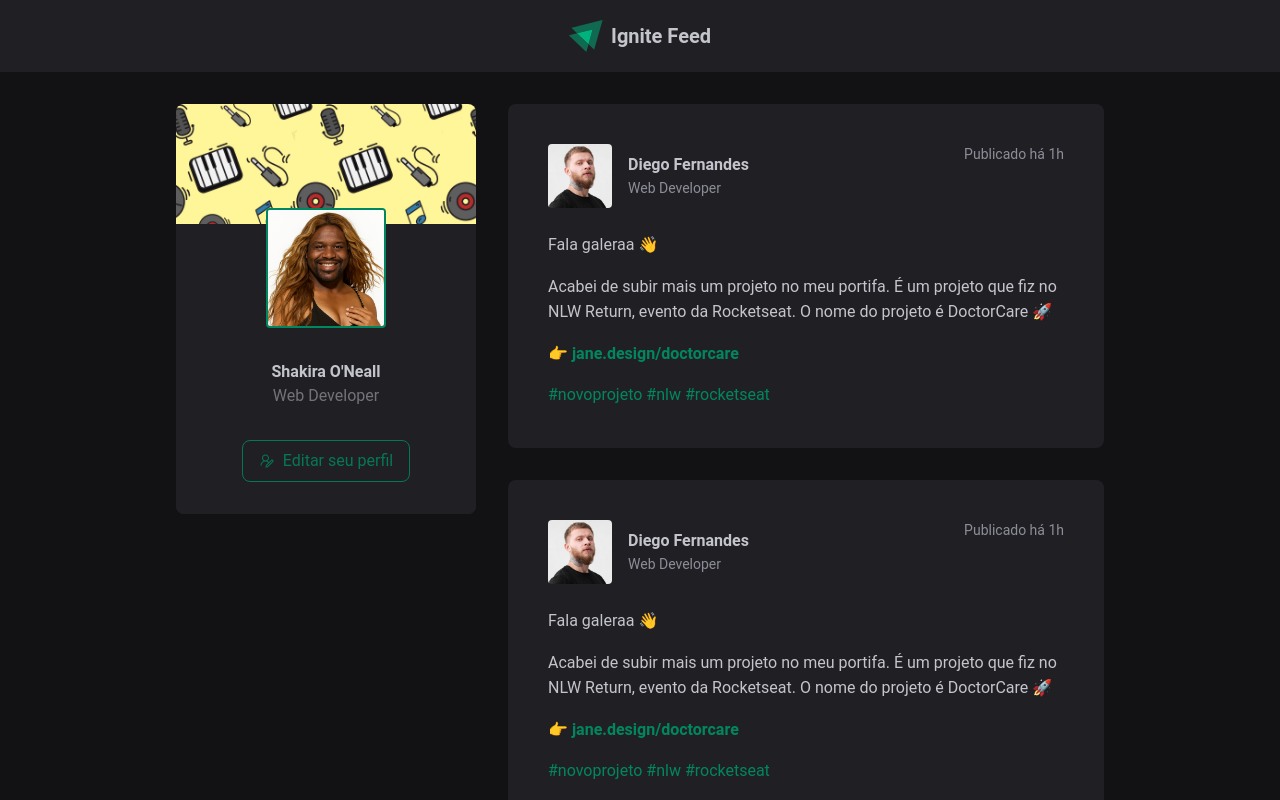
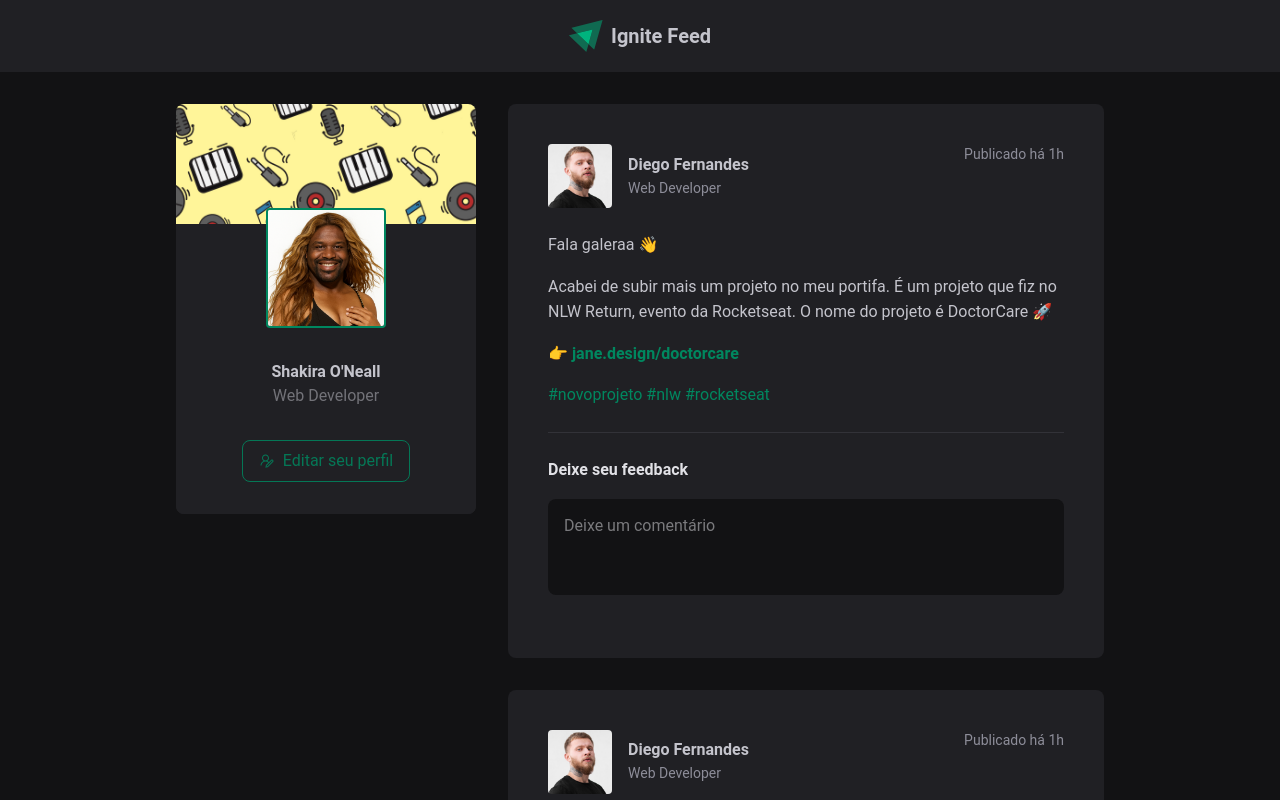
Before and after one commit to felipetozo/ignite-feed, a Next.js app: page / in a window 1280 px wide. Shown: the top 800 px of the page. Built offline with nearby package versions, Linux system fonts and the light colour scheme.

Commit message:
componente comentário adicionado

```diff
--- a/src/app/components/Post/Post.module.css
+++ b/src/app/components/Post/Post.module.css
@@ -69,6 +69,61 @@
     color: var(--green-500);
 }
 
+.commentForm {
+    width: 100%;
+    margin-top: 1.5rem;
+    padding-top: 1.5rem;
+    border-top: 1px solid var(--gray-600);
+}
+
+.commentForm > strong {
+    line-height: 1.6;
+    color: var(--gray-100);
+}
+
+.commentForm textarea {
+    width: 100%;
+    background-color: var(--gray-900);
+    resize: none;
+    height: 6rem;
+    padding: 1rem;
+    border-radius: 0.5rem;
+    border: 0;
+    color: var(--gray-100);
+    line-height: 1.4;
+    margin-top: 1rem;
+}
+
+.commentForm footer {
+    visibility: hidden;
+    max-height: 0;
+}
+
+.commentForm:focus-within footer {
+    visibility: visible;
+    max-height: none;
+}
+
+.commentForm button[type=submit] {
+    padding: 0.5rem 1rem;
+    background-color: var(--green-500);
+    color: var(--gray-100);
+    border: 0;
+    border-radius: 0.5rem;
+    font-weight: bold;
+    cursor: pointer;
+    display: flex;
+    gap: 0.5rem;
+    width: max-content;
+    align-items: center;
+    margin-top: 1rem;
+}
+
+.commentForm button[type=submit]:hover {
+    background-color: var(--green-300);
+    color: var(--white);
+}
+
 @media (min-width: 1200px) {
     .post > header {
         flex-direction: row;
--- a/src/app/components/Post/Post.tsx
+++ b/src/app/components/Post/Post.tsx
@@ -1,6 +1,8 @@
 import Image from 'next/image';
 import styles from './Post.module.css';
 import Link from 'next/link';
+import { LiaCommentMedicalSolid } from "react-icons/lia";
+
 
 function Post() {
     return (
@@ -31,6 +33,20 @@
                 <p>👉 <Link href="/">jane.design/doctorcare</Link></p>
                 <p>#novoprojeto #nlw #rocketseat</p>
             </div>
+
+            <form className={styles.commentForm}>
+                <strong>Deixe seu feedback</strong>
+                <textarea
+                placeholder="Deixe um comentário"
+                />
+
+                <footer>
+                    <button type="submit">
+                        <LiaCommentMedicalSolid />
+                        Comentar
+                    </button>
+                </footer>
+            </form>
         </article>
     );
 };
--- a/src/app/globals.css
+++ b/src/app/globals.css
@@ -13,6 +13,11 @@
 
   --green-300: #00B37E;
   --green-500: #00875F;
+}
+
+:focus {
+  outline: transparent;
+  box-shadow: 0 0 0 2px var(--green-500);
 }
 
 * {
```
